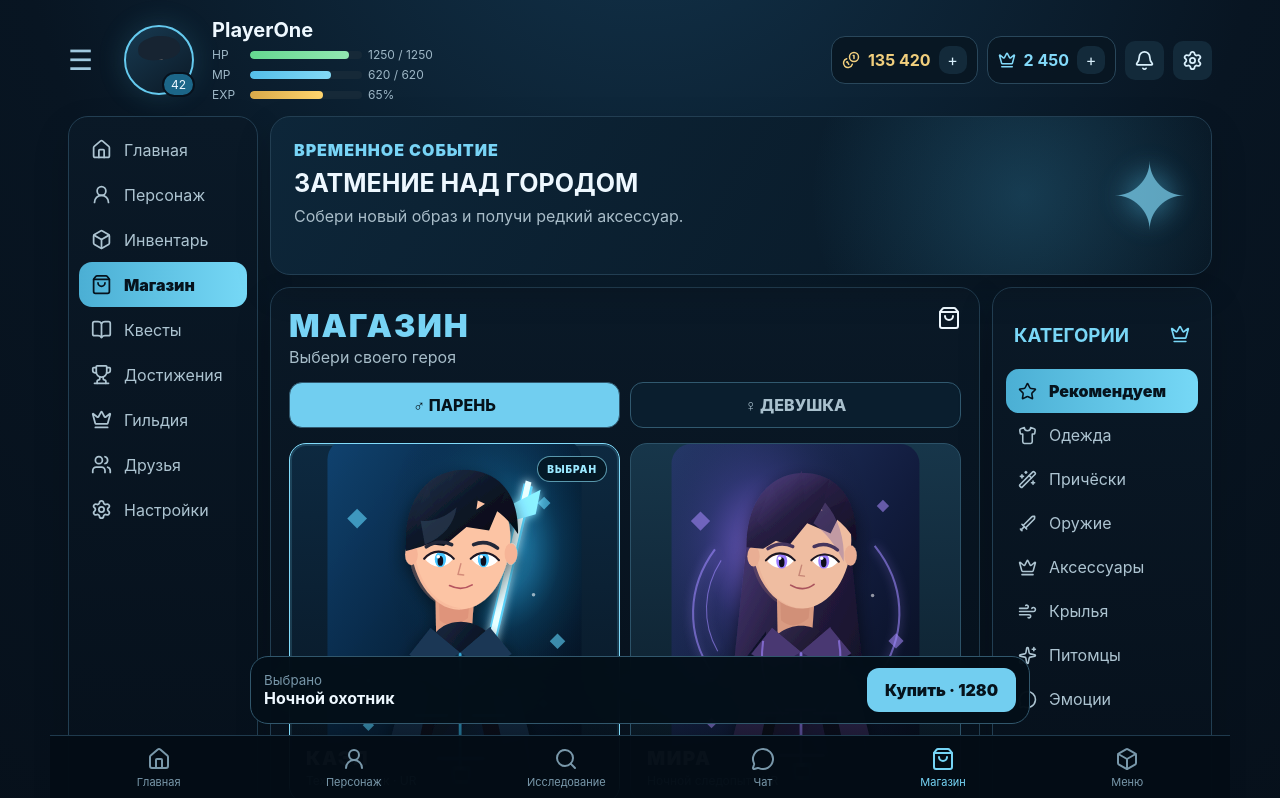
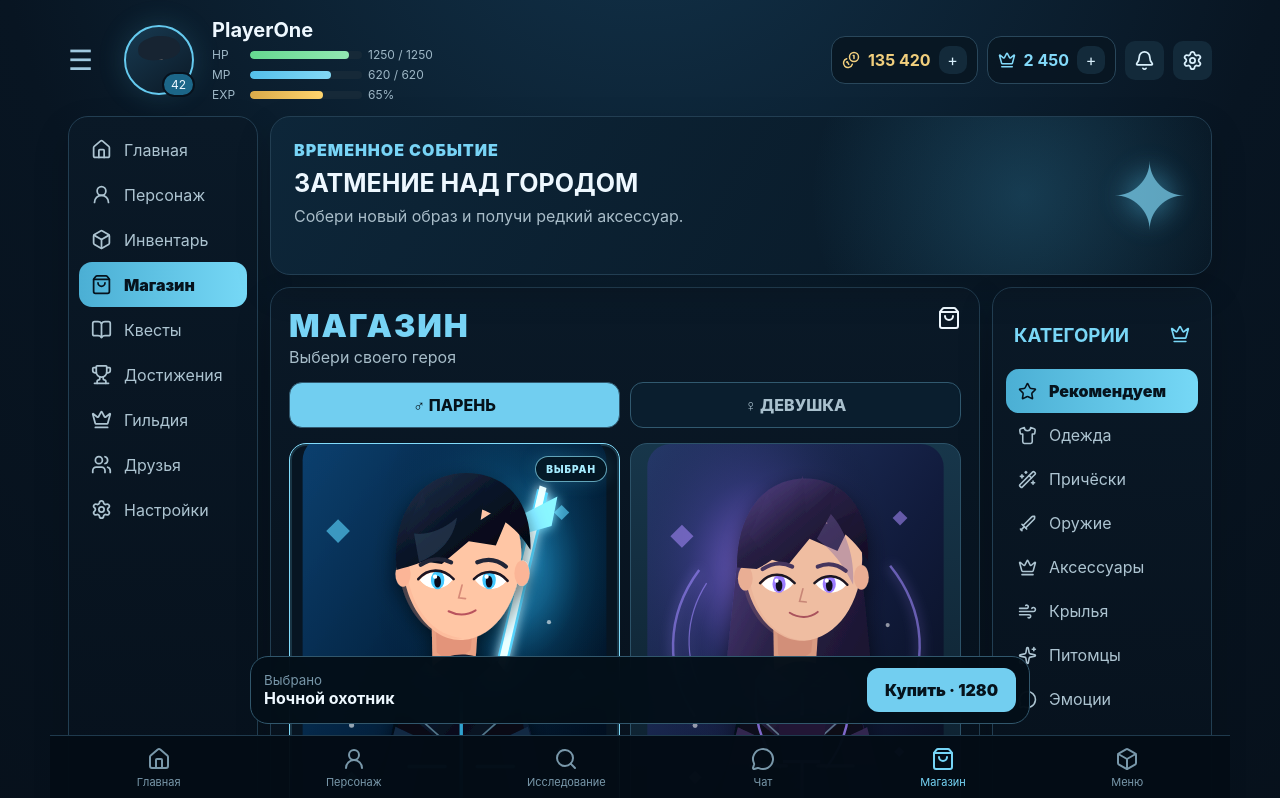
Before and after one commit to misha213123/SAO, a React (Vite) app in the folder frontend/: page / in a window 1280 px wide. Shown: the top 798 px of the page. Built offline with nearby package versions, Linux system fonts and the light colour scheme.

Commit message:
Polish anime hero presentation

```diff
--- a/frontend/src/styles/characters.css
+++ b/frontend/src/styles/characters.css
@@ -1,6 +1,8 @@
 .character-card {
   isolation: isolate;
-  min-height: 360px;
+  min-height: 430px;
+  background: #071522;
+  overflow: hidden;
 }
 
 .anime-illustration {
@@ -8,24 +10,24 @@
   inset: 0;
   width: 100%;
   height: 100%;
-  object-fit: cover;
-  transition: transform .28s ease, filter .28s ease;
+  display: block;
+  transition: transform .3s ease, filter .3s ease;
 }
 
 .character-card:hover .anime-illustration,
 .character-card.chosen .anime-illustration {
-  transform: scale(1.025);
-  filter: saturate(1.08) brightness(1.04);
+  transform: scale(1.025) translateY(-2px);
+  filter: saturate(1.1) brightness(1.04) contrast(1.03);
 }
 
 .character-card::after {
   content: "";
   position: absolute;
   inset: auto 0 0;
-  height: 34%;
+  height: 30%;
   z-index: 2;
   pointer-events: none;
-  background: linear-gradient(180deg, transparent, rgba(3, 11, 18, .94));
+  background: linear-gradient(180deg, transparent, rgba(2, 8, 16, .97));
 }
 
 .character-card.chosen::before {
@@ -34,15 +36,22 @@
   z-index: 4;
   top: 12px;
   right: 12px;
-  padding: 6px 9px;
-  border: 1px solid rgba(143, 231, 255, .62);
+  padding: 6px 10px;
+  border: 1px solid rgba(143, 231, 255, .68);
   border-radius: 999px;
-  background: rgba(4, 21, 32, .82);
-  color: #9be8ff;
+  background: rgba(4, 21, 32, .84);
+  color: #a6ecff;
   font-size: 10px;
   font-weight: 900;
   letter-spacing: .1em;
   backdrop-filter: blur(8px);
+  box-shadow: 0 0 18px rgba(87, 207, 247, .2);
+}
+
+.character-card.female.chosen::before {
+  border-color: rgba(183, 159, 255, .7);
+  color: #c9b8ff;
+  box-shadow: 0 0 18px rgba(144, 114, 235, .24);
 }
 
 .character-label {
@@ -58,26 +67,32 @@
 
 .character-label span {
   position: static;
-  font-size: 19px;
+  font-size: 20px;
   font-weight: 950;
   letter-spacing: .08em;
-  color: #f5fbff;
-  text-shadow: 0 2px 8px rgba(0, 0, 0, .8);
+  color: #f7fbff;
+  text-shadow: 0 2px 10px rgba(0, 0, 0, .88);
 }
 
 .character-label small {
   position: static;
-  color: #9fc7d9;
+  color: #a6c8d8;
   font-size: 12px;
+}
+
+@media (max-width: 900px) {
+  .character-card {
+    min-height: 390px;
+  }
 }
 
 @media (max-width: 560px) {
   .character-card {
-    min-height: 310px;
+    min-height: 340px;
   }
 
   .character-label span {
-    font-size: 16px;
+    font-size: 17px;
   }
 
   .character-label small {
```
